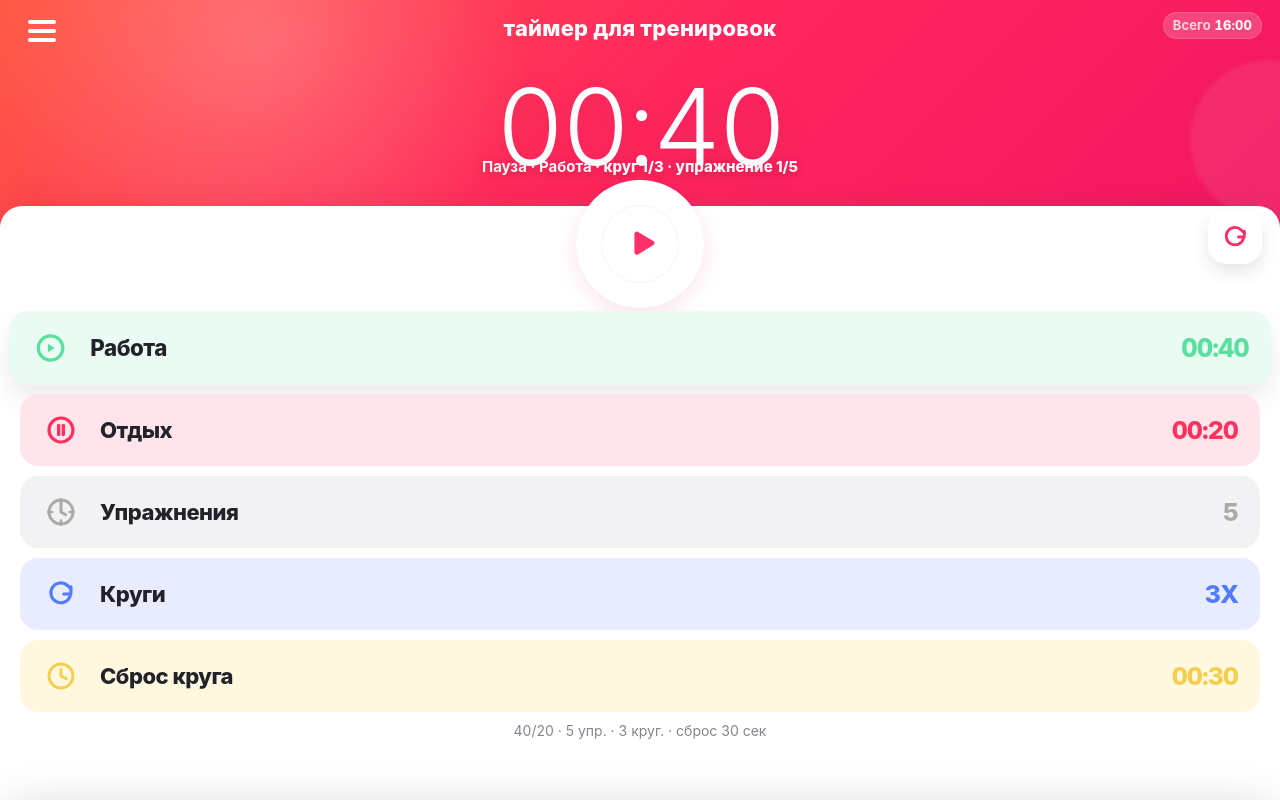
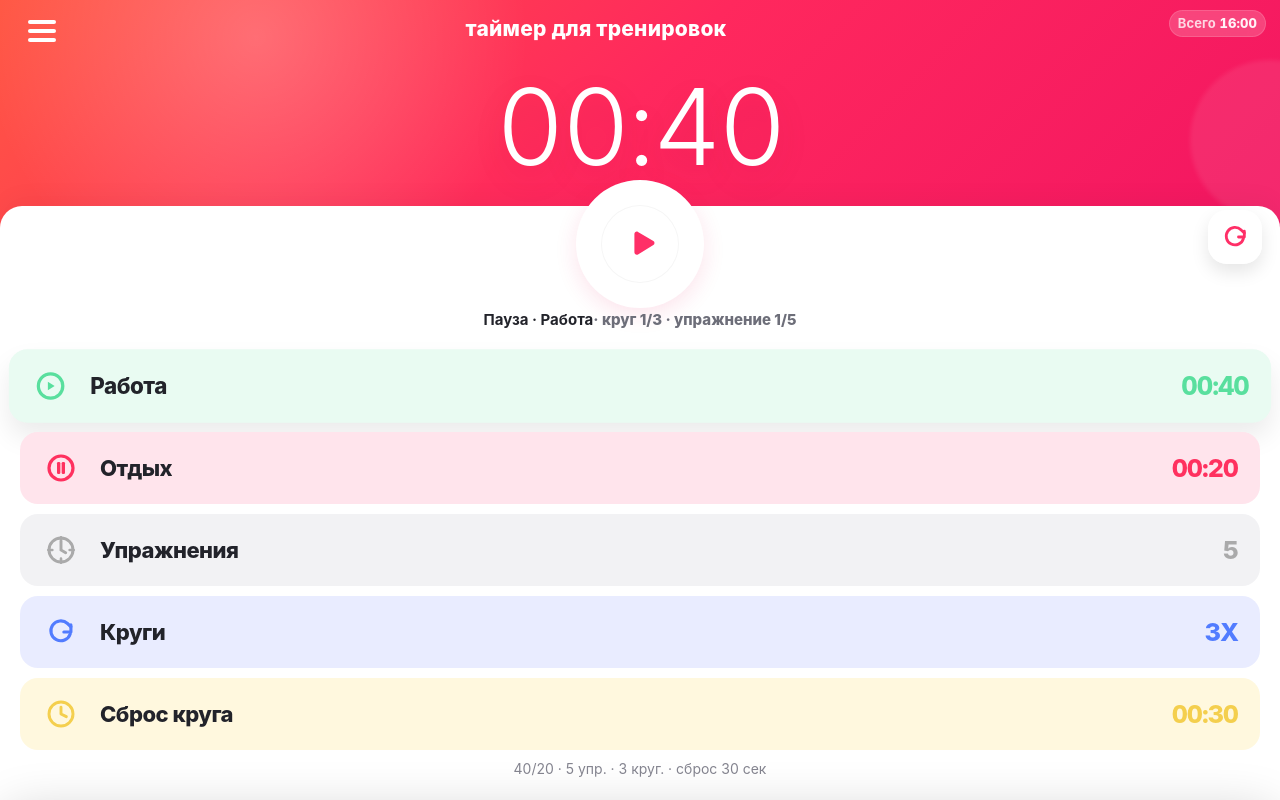
Before and after one commit to trefilini-gif/workout-timer, a plain HTML site: page index.html in a window 1280 px wide. Drawn offline with Linux system fonts and the light colour scheme.

Commit message:
Add files via upload

```diff
--- a/index.html
+++ b/index.html
@@ -97,6 +97,7 @@
       height: 42px;
       position: relative;
       z-index: 2;
+      padding: 0 132px 0 44px;
     }
 
     .menu-btn, .ghost-btn {
@@ -130,11 +131,16 @@
 
     h1 {
       margin: 0;
-      font-size: 22px;
+      width: 100%;
+      text-align: center;
+      font-size: 21px;
       line-height: 1.15;
       letter-spacing: .2px;
       font-weight: 800;
       text-transform: lowercase;
+      white-space: nowrap;
+      overflow: hidden;
+      text-overflow: ellipsis;
     }
 
     .total-time {
@@ -156,10 +162,10 @@
 
     .total-remaining {
       position: absolute;
-      right: 18px;
-      top: calc(12px + var(--safe-top));
+      right: 14px;
+      top: calc(10px + var(--safe-top));
       z-index: 4;
-      padding: 7px 10px;
+      padding: 7px 9px;
       border-radius: 999px;
       background: rgba(255, 255, 255, .18);
       color: rgba(255, 255, 255, .94);
@@ -183,7 +189,7 @@
       border-radius: 22px 22px 0 0;
       margin-top: -42px;
       min-height: calc(69svh + 42px);
-      padding: 62px 20px calc(12px + var(--safe-bottom));
+      padding: 96px 20px calc(12px + var(--safe-bottom));
       position: relative;
       z-index: 3;
       box-shadow: 0 -10px 22px rgba(43, 20, 35, .03);
@@ -246,25 +252,27 @@
 
     .phase-line {
       text-align: center;
-      margin-top: 8px;
-      margin-bottom: 10px;
-      height: 26px;
-      color: rgba(255,255,255,.96);
+      margin-top: 0;
+      margin-bottom: 12px;
+      min-height: 36px;
+      color: #6d6e79;
       font-size: 15px;
       font-weight: 800;
-      line-height: 26px;
+      line-height: 1.25;
       position: relative;
       z-index: 7;
-      transform: translateY(-122px);
-      text-shadow: 0 2px 12px rgba(0,0,0,.18);
-      white-space: nowrap;
-      overflow: hidden;
-      text-overflow: ellipsis;
+      text-shadow: none;
+      white-space: normal;
+      overflow: visible;
+      text-overflow: clip;
       padding: 0 12px;
       pointer-events: none;
-    }
-
-    .phase-line strong { color: inherit; }
+      display: flex;
+      align-items: center;
+      justify-content: center;
+    }
+
+    .phase-line strong { color: var(--text); }
 
     .card-list { display: grid; gap: 10px; }
 
@@ -765,8 +773,8 @@
     body.dark-theme .play-wrap,
     body.dark-theme .play-btn,
     body.dark-theme .reset-btn { background: #1b1c24; }
-    body.dark-theme .phase-line { color: rgba(255,255,255,.96); }
-    body.dark-theme .phase-line strong { color: inherit; }
+    body.dark-theme .phase-line { color: #b7b7c2; }
+    body.dark-theme .phase-line strong { color: #f6f6f8; }
 
     .template-grid {
       display: grid;
@@ -814,7 +822,7 @@
 
     @media (max-width: 380px), (max-height: 760px) {
       .hero { min-height: 200px; height: 29svh; }
-      .sheet { margin-top: -36px; padding: 54px 14px calc(8px + var(--safe-bottom)); }
+      .sheet { margin-top: -36px; padding: 82px 14px calc(8px + var(--safe-bottom)); }
       .card-list { gap: 8px; }
       .card { height: 66px; padding-left: 18px; padding-right: 18px; border-radius: 16px; }
       .card-content { gap: 14px; }
@@ -822,14 +830,14 @@
       .icon svg { width: 28px; height: 28px; }
       .card-title { font-size: 19px; }
       .card-value { font-size: 22px; }
-      h1 { font-size: 20px; }
-      .topbar { height: 38px; }
+      h1 { font-size: 18px; }
+      .topbar { height: 38px; padding: 0 112px 0 42px; }
       .total-time { font-size: clamp(58px, 18vw, 88px); letter-spacing: -2px; padding-top: 8px; padding-bottom: 42px; }
-      .total-remaining { top: calc(10px + var(--safe-top)); right: 14px; font-size: 12px; padding: 6px 8px; }
+      .total-remaining { top: calc(10px + var(--safe-top)); right: 12px; font-size: 11px; padding: 6px 8px; }
       .play-wrap { width: 92px; height: 92px; top: -22px; }
       .play-btn { width: 70px; height: 70px; }
       .reset-btn { width: 48px; height: 48px; border-radius: 16px; top: 8px; right: 14px; }
-      .phase-line { margin-top: 10px; margin-bottom: 8px; font-size: 14px; height: 22px; line-height: 22px; transform: translateY(-112px); }
+      .phase-line { margin-top: 0; margin-bottom: 8px; min-height: 32px; font-size: 13px; line-height: 1.2; padding: 0 8px; }
       .progress-note { margin-top: 8px; font-size: 13px; }
     }
 
--- a/service-worker.js
+++ b/service-worker.js
@@ -1,4 +1,4 @@
-const CACHE_NAME = 'workout-card-timer-v8';
+const CACHE_NAME = 'workout-card-timer-v9';
 const FILES = [
   './',
   './index.html',
```
